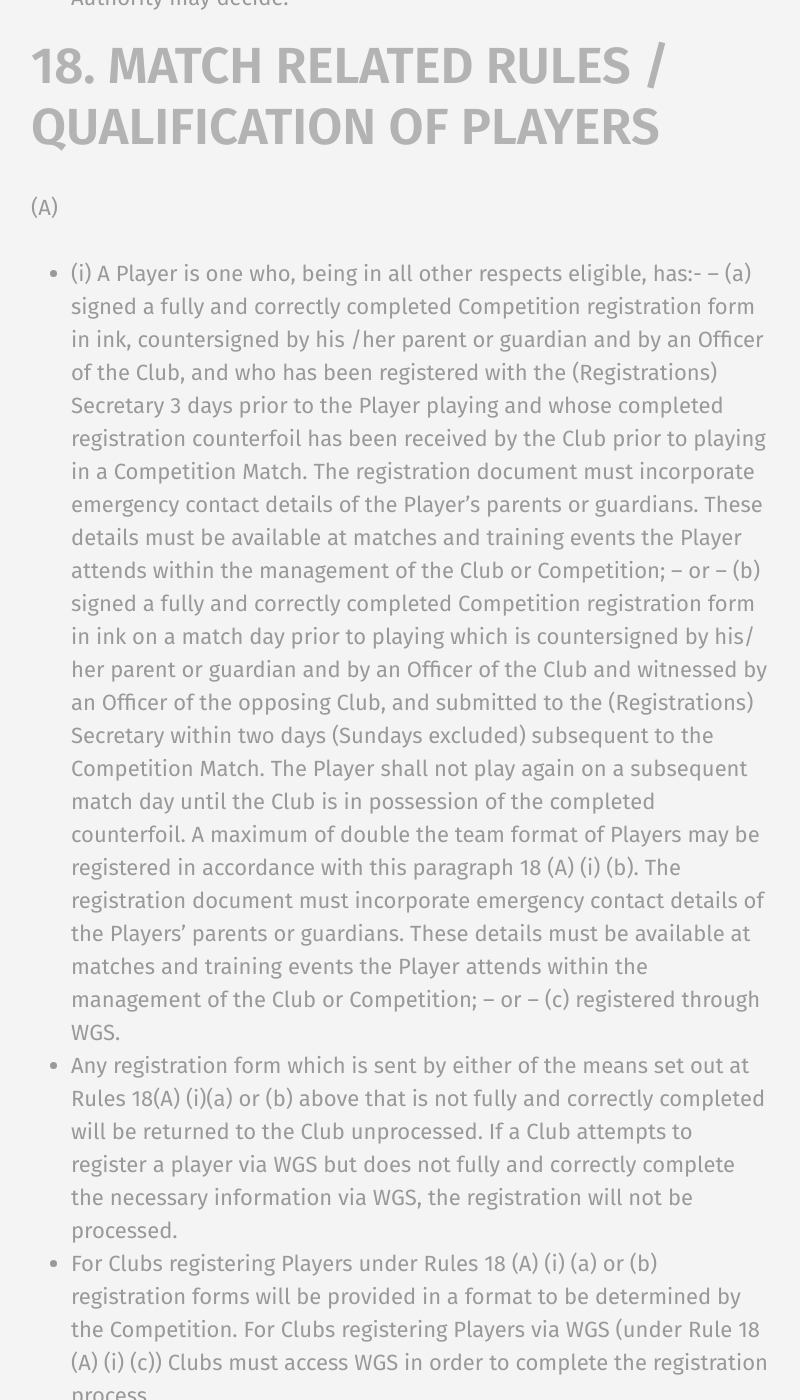
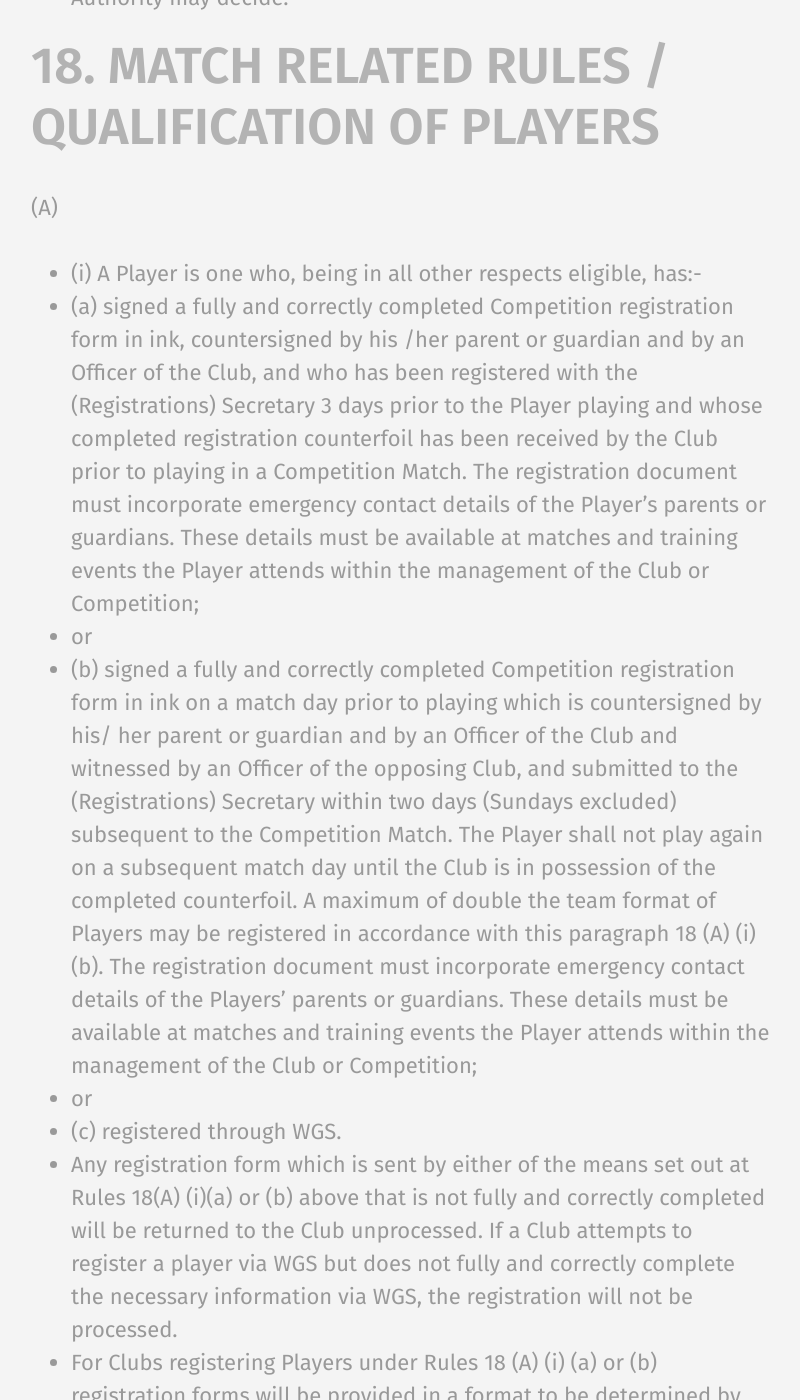
Before and after one commit to rotherleague/Rother, a Jekyll site: the page built from rules.md, in a window 1280 px wide and 1400 px high, scrolled down 24568 px. Shown: the whole window, without its empty margins (57-857 px from the left). Built offline with Jekyll 4.4.1, drawn with Linux system fonts in a browser that asks for light colours; some of the changed text lies outside the part shown.

Commit message:
Update 18.md

```diff
--- a/_includes/rules/18.md
+++ b/_includes/rules/18.md
@@ -1,11 +1,11 @@
 # 18. MATCH RELATED RULES / QUALIFICATION OF PLAYERS
 (A)
 - (i)	A Player is one who, being in all other respects eligible, has:-
--- (a)	signed a fully and correctly completed Competition registration form  in ink, countersigned by his /her parent or guardian and by an Officer     of the Club, and who has been registered with the (Registrations) Secretary 3 days prior to the Player playing and whose completed registration counterfoil has been received by the Club prior to playing in a Competition Match. The registration document must incorporate emergency contact details of the Player’s parents or guardians. These details must be available at matches and training events the Player attends within the management of the Club or Competition;
--- or
--- (b)	signed a fully and correctly completed Competition registration form  in ink on a match day prior to playing which is countersigned by his/   her parent or guardian and by an Officer of the Club and witnessed by  an Officer of the opposing Club, and submitted to the (Registrations) Secretary within two days (Sundays excluded) subsequent to the Competition Match. The Player shall not play again on a subsequent match day until the Club is in possession of the completed counterfoil. A maximum of double the team format of Players may be registered in accordance with this paragraph 18 (A) (i) (b). The registration document must incorporate emergency contact details of the Players’ parents or guardians. These details must be available at matches and training events the Player attends within the management of the Club or Competition;
--- or
--- (c)	registered through WGS.
+ - (a)	signed a fully and correctly completed Competition registration form  in ink, countersigned by his /her parent or guardian and by an Officer     of the Club, and who has been registered with the (Registrations) Secretary 3 days prior to the Player playing and whose completed registration counterfoil has been received by the Club prior to playing in a Competition Match. The registration document must incorporate emergency contact details of the Player’s parents or guardians. These details must be available at matches and training events the Player attends within the management of the Club or Competition;
+ - or
+ - (b)	signed a fully and correctly completed Competition registration form  in ink on a match day prior to playing which is countersigned by his/   her parent or guardian and by an Officer of the Club and witnessed by  an Officer of the opposing Club, and submitted to the (Registrations) Secretary within two days (Sundays excluded) subsequent to the Competition Match. The Player shall not play again on a subsequent match day until the Club is in possession of the completed counterfoil. A maximum of double the team format of Players may be registered in accordance with this paragraph 18 (A) (i) (b). The registration document must incorporate emergency contact details of the Players’ parents or guardians. These details must be available at matches and training events the Player attends within the management of the Club or Competition;
+ - or
+ - (c)	registered through WGS.
 - Any registration form which is sent by either of the means set out at Rules 18(A) (i)(a) or (b) above that is not fully and correctly completed will be returned to the Club unprocessed. If a Club attempts to register a player via WGS but does not fully and correctly complete the necessary information via WGS, the registration will not be processed.
 - For Clubs registering Players under Rules 18 (A) (i) (a) or (b) registration forms will be provided in a format to be determined by the Competition. For Clubs registering Players via WGS (under Rule 18 (A) (i) (c)) Clubs must access WGS in order to complete the registration process.
 - (ii)	Registration forms may also be submitted to the (Registrations) Secretary by electronic mail or facsimile machine prior to the Player playing in a Competition Match. The original document must be forwarded by post to the appropriate Officer of the Competition within three days of the Competition Match.
@@ -21,9 +21,9 @@ It is the responsibility of each Club to ensure that any Player registered to th
 - In most cases the Rother Youth League will accept the goodwill and trust of Clubs in the grey areas around what constitutes an academy and allow entry on the condition that this trust is repaid, and we have a fair playing field. Abuse of this trust will result in a Special General Meeting where the Management Committee will propose to expel the offending Club and not just the Team.
 
 - The following are example of illegible Players that would fall foul of the academy Team ruling where a Club run an academy:
--- a) A Player who registers to an academy and plays for an academy and non-academy Teams at the same Club
--- b) A Player who plays in an academy game
--- c) If the Player or their parent/guardian has been told they have registered on to the academy.
+ - a) A Player who registers to an academy and plays for an academy and non-academy Teams at the same Club
+ - b) A Player who plays in an academy game
+ - c) If the Player or their parent/guardian has been told they have registered on to the academy.
 
 - As per Competition Rules, if a Player falls within the above Clauses a, b, c and d and plays in a Rother Youth Football League Competition Match he/she will be classed as an ineligible Player and will be dealt with in accordance with Competition Rules, also if it is found that the Player has played in previous games the same rules will apply.
 
@@ -48,7 +48,7 @@ Notwithstanding the above, a child is permitted to play up in the age group abov
 The age groups that children are eligible to play in are set out in the table below, along with the permitted football formats for each of those age groups. Children shall not play, and shall not be permitted or encouraged to play, in a match between sides of more than the stated number of players, according to their age group:
 
 | Age on 31 August of the relevant Playing Season	| Eligible Age Groups	| Maximum Permitted Format	| Minimum Pitch Sizes	Maximum Pitch Sizes	| Recommended Goal Sizes in feet	| Ball Size |
-| ---	| --------| ------ | ------  	| ------      	| ----------| --------    	| ------	| ---	|
+|---|--------|------|------|------|----------|--------|------|---|
 |   	|       	 |       | Yards    | Metres        | Yards     | Metres        |          |   |
 | 6 	| Under 7	 | 5v5   | 30 x 20  | 27.45 x 18.3  | 40 x 30   | 36.3 x 27.45  | 12 x 6   | 3 |
 | 	  | Under 8	 | 5v5   | 30 x 20  | 27.45 x 18.3  | 40 x 30   | 36.3 x 27.45  | 12 x 6	 | 3 |
```
